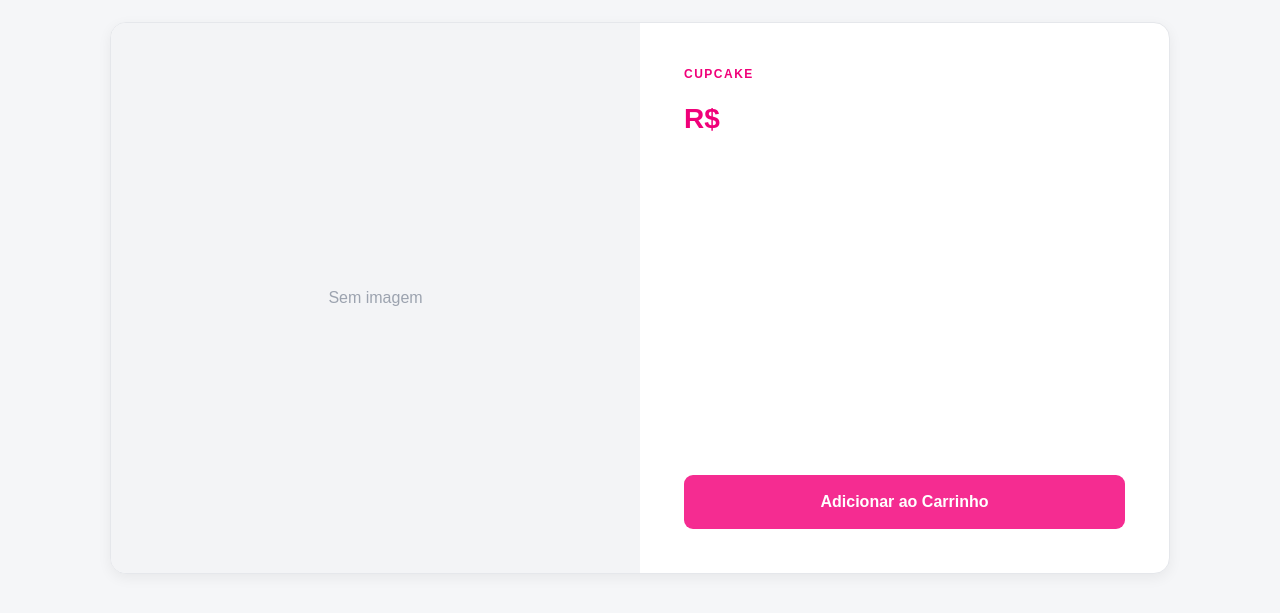
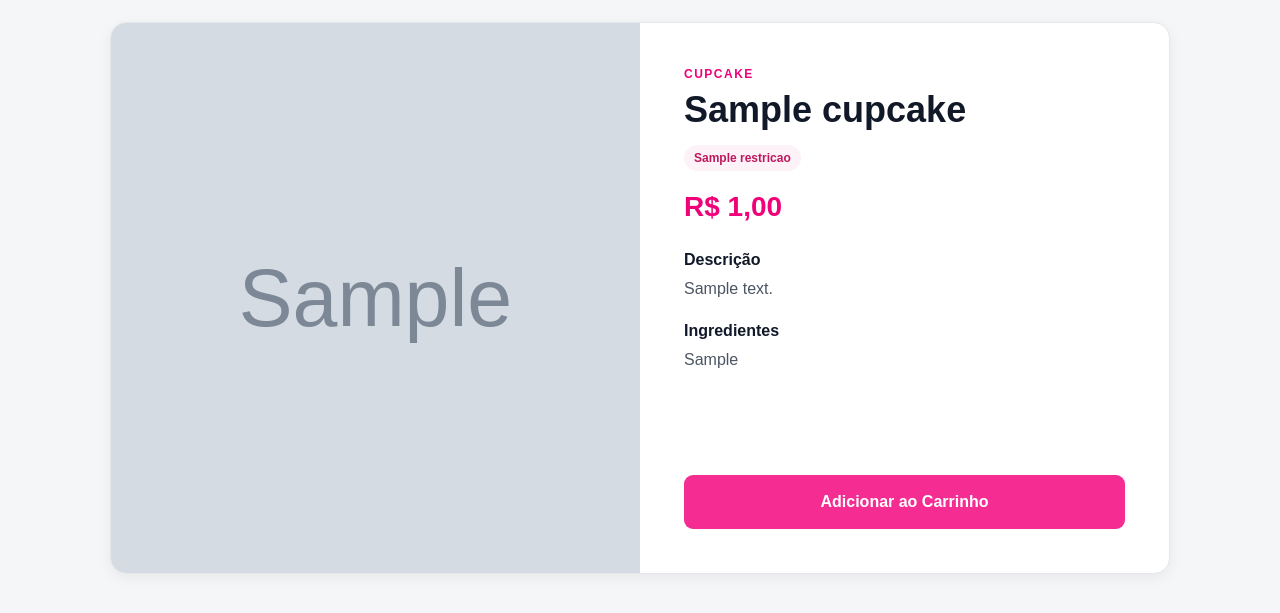
Before and after one commit to GabrielVoidd/Cupkeria, a Django app: page /cupcakes/1/ in a window 1280 px wide. Shown: the part 43-656 px from the top of the page. Run offline with Django 5.2, Linux system fonts and the light colour scheme; tables that the repository leaves empty hold one stand-in row (values such as "Sample post"); grey boxes marked "Sample" are stand-in pictures.

Commit message:
Fix: página de detalhes do cupcake

```diff
--- a/loja/product_views.py
+++ b/loja/product_views.py
@@ -13,7 +13,7 @@
     )
 
     contexto = {
-        "cupcakes": cupcake,
+        "cupcake": cupcake,
     }
 
     return render(
--- a/loja/templates/loja/detalhe_cupcake.html
+++ b/loja/templates/loja/detalhe_cupcake.html
@@ -4,7 +4,6 @@
 <html lang="pt-br">
 
 <head>
-
     <meta charset="UTF-8">
 
     <meta
@@ -20,7 +19,6 @@
         rel="stylesheet"
         href="{% static 'loja/css/detalhe_cupcake.css' %}"
     >
-
 </head>
 
 <body>
@@ -52,8 +50,10 @@
 
                 {% if cupcake.imagem_estatica %}
 
+                    {% static cupcake.imagem_estatica as imagem_url %}
+
                     <img
-                        src="{% static cupcake.imagem_estatica %}"
+                        src="{{ imagem_url }}"
                         alt="{{ cupcake.nome }}"
                     >
 
@@ -86,8 +86,6 @@
                 </h1>
 
 
-                {% if cupcake.restricoes.exists %}
-
                 <div class="restricoes">
 
                     {% for restricao in cupcake.restricoes.all %}
@@ -99,8 +97,6 @@
                     {% endfor %}
 
                 </div>
-
-                {% endif %}
 
 
                 <strong class="preco">
```
Lines whose indentation alone changed are shown as unchanged.
